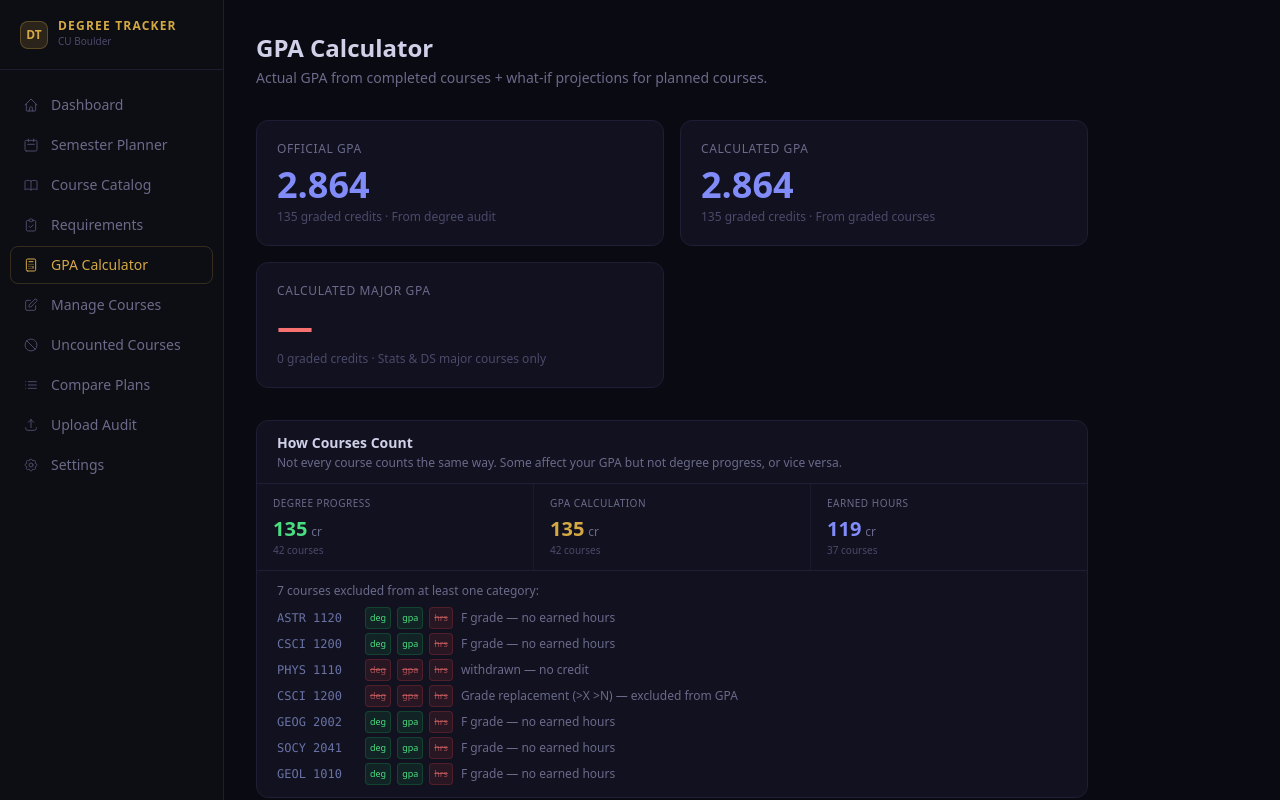
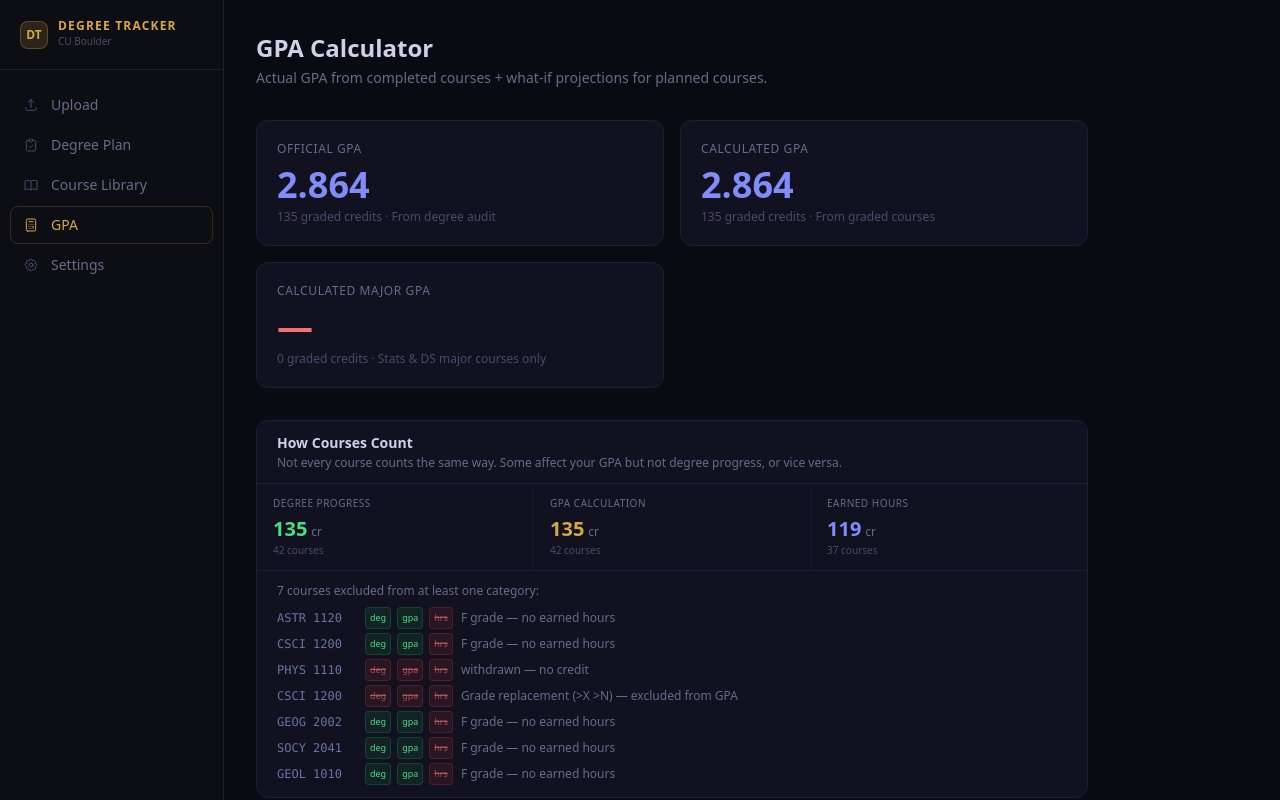
Before and after one commit to 303Devs/Degree_Tracker, a Next.js app: page /gpa in a window 1280 px wide. Shown: the top 800 px of the page. Built offline with nearby package versions, Linux system fonts and the light colour scheme.

Commit message:
Consolidate Degree Tracker navigation and course library support

```diff
--- a/app/gpa/page.tsx
+++ b/app/gpa/page.tsx
@@ -250,8 +250,8 @@ export default function GPAPage() {
                 </div>
               ))}
               {progressSemantics.exclusions.length > 8 && (
-                <a href="/uncounted" className="text-[10px] text-[#d4a843] hover:text-[#e8c068]">
-                  See all {progressSemantics.exclusions.length} on Uncounted page →
+                <a href="/course-library" className="text-[10px] text-[#d4a843] hover:text-[#e8c068]">
+                  See all {progressSemantics.exclusions.length} in Course Library →
                 </a>
               )}
             </div>
@@ -341,13 +341,13 @@ export default function GPAPage() {
               return (
                 <div
                   key={c.id}
-                  className={`flex items-center gap-4 px-5 py-3 transition-opacity ${
+                  className={`grid grid-cols-[minmax(0,1fr)_8.5rem_12rem_3rem] items-center gap-4 px-5 py-3 transition-opacity ${
                     whatIfEnabled ? "" : "opacity-40 pointer-events-none"
                   }`}
                 >
                   <div className="flex-1 min-w-0">
                     <span className="font-mono text-xs text-indigo-300">{c.number}</span>
-                    <span className="text-xs text-[#8888a8] ml-2 truncate">{c.name}</span>
+                    <span className="text-xs text-[#8888a8] ml-2">{c.name}</span>
                     <span className="text-xs text-[#4a4a6a] ml-2">{c.credits}cr</span>
                   </div>
                   <StatusPill status={c.status} />
@@ -362,7 +362,7 @@ export default function GPAPage() {
                       }
                       setWhatIf(newMap);
                     }}
-                    className="px-2.5 py-1.5 bg-[#1a1a2e] border border-[#2a2a3e] rounded-lg text-xs text-[#d0d0e8] focus:outline-none focus:border-[#d4a843]/50"
+                    className="w-full px-2.5 py-1.5 bg-[#1a1a2e] border border-[#2a2a3e] rounded-lg text-xs text-[#d0d0e8] focus:outline-none focus:border-[#d4a843]/50"
                   >
                     <option value="">— pick grade —</option>
                     {GRADE_OPTIONS.map((g) => (
@@ -371,11 +371,9 @@ export default function GPAPage() {
                       </option>
                     ))}
                   </select>
-                  {pts !== null && (
-                    <span className={`text-xs font-mono font-bold w-8 text-right ${gradeColor(hypotheticalGrade!)}`}>
-                      {pts.toFixed(1)}
-                    </span>
-                  )}
+                  <span className={`text-xs font-mono font-bold text-right ${pts !== null ? gradeColor(hypotheticalGrade!) : "text-[#2f2f48]"}`}>
+                    {pts !== null ? pts.toFixed(1) : "—"}
+                  </span>
                 </div>
               );
             })}
--- a/app/manage/page.tsx
+++ b/app/manage/page.tsx
@@ -50,6 +50,9 @@ interface CourseFormData {
   semester: string;
   status: CourseStatus;
   notes: string;
+  countedTowardDegree: boolean;
+  countsTowardGPA: boolean;
+  countsTowardEarnedHours: boolean;
 }
 
 const emptyForm: CourseFormData = {
@@ -61,7 +64,21 @@ const emptyForm: CourseFormData = {
   semester: "",
   status: "not_started",
   notes: "",
+  countedTowardDegree: true,
+  countsTowardGPA: true,
+  countsTowardEarnedHours: true,
 };
+
+function EditDialog({ onClose, children }: { onClose: () => void; children: React.ReactNode }) {
+  return (
+    <div className="fixed inset-0 z-50 flex items-center justify-center p-4">
+      <button className="absolute inset-0 bg-black/70 backdrop-blur-sm" onClick={onClose} aria-label="Close edit dialog" />
+      <div className="relative max-h-[90vh] w-full max-w-4xl overflow-y-auto rounded-2xl border border-[#2a2a3e] bg-[#111120] shadow-2xl">
+        {children}
+      </div>
+    </div>
+  );
+}
 
 function CourseForm({
   initial,
@@ -82,15 +99,28 @@ function CourseForm({
 }) {
   const [form, setForm] = useState(initial);
 
-  function update(field: keyof CourseFormData, value: string) {
+  function update(field: keyof CourseFormData, value: string | boolean) {
     setForm((f) => ({ ...f, [field]: value }));
   }
 
   return (
-    <div className="bg-[#111120] border border-[#1e1e34] rounded-xl p-5 space-y-4">
+    <div className="p-5 space-y-4">
+      <div className="flex items-start justify-between gap-4">
+        <div>
           <h3 className="text-sm font-semibold text-[#d0d0e8]">
             {isEdit ? "Edit Course" : "Add New Course"}
           </h3>
+          <p className="mt-1 text-xs text-[#6a6a8a]">
+            {isEdit ? `${form.dept} ${form.num}` : "Create a course record manually."}
+          </p>
+        </div>
+        <button
+          onClick={onCancel}
+          className="rounded-lg border border-[#2a2a3e] bg-[#1e1e34] px-2.5 py-1 text-xs text-[#8888a8] hover:text-[#d0d0e8]"
+        >
+          Close
+        </button>
+      </div>
 
       <div className="grid grid-cols-2 gap-3">
         <div>
@@ -187,6 +217,36 @@ function CourseForm({
         />
       </div>
 
+      <div className="grid grid-cols-3 gap-3 rounded-xl border border-[#1e1e34] bg-[#0d0d1a] p-3">
+        <label className="flex items-start gap-2 text-xs text-[#8888a8]">
+          <input
+            type="checkbox"
+            checked={form.countedTowardDegree}
+            onChange={(e) => update("countedTowardDegree", e.target.checked)}
+            className="mt-0.5 accent-[#d4a843]"
+          />
+          <span><span className="block text-[#d0d0e8]">Degree progress</span>Counts toward requirements.</span>
+        </label>
+        <label className="flex items-start gap-2 text-xs text-[#8888a8]">
+          <input
+            type="checkbox"
+            checked={form.countsTowardGPA}
+            onChange={(e) => update("countsTowardGPA", e.target.checked)}
+            className="mt-0.5 accent-[#d4a843]"
+          />
+          <span><span className="block text-[#d0d0e8]">GPA</span>Counts in GPA denominator.</span>
+        </label>
+        <label className="flex items-start gap-2 text-xs text-[#8888a8]">
+          <input
+            type="checkbox"
+            checked={form.countsTowardEarnedHours}
+            onChange={(e) => update("countsTowardEarnedHours", e.target.checked)}
+            className="mt-0.5 accent-[#d4a843]"
+          />
+          <span><span className="block text-[#d0d0e8]">Earned hours</span>Counts toward earned credits.</span>
+        </label>
+      </div>
+
       {error && (
         <p className="text-xs text-red-400">{error}</p>
       )}
@@ -267,7 +327,9 @@ export default function ManageCoursesPage() {
           gradePoints,
           notes: form.notes || undefined,
           manuallyAdded: true,
-          countedTowardDegree: true,
+          countedTowardDegree: form.countedTowardDegree,
+          countsTowardGPA: form.countsTowardGPA,
+          countsTowardEarnedHours: form.countsTowardEarnedHours,
         }),
       });
       if (!res.ok) {
@@ -301,6 +363,9 @@ export default function ManageCoursesPage() {
           semester: form.semester || undefined,
           status: form.status,
           notes: form.notes || undefined,
+          countedTowardDegree: form.countedTowardDegree,
+          countsTowardGPA: form.countsTowardGPA,
+          countsTowardEarnedHours: form.countsTowardEarnedHours,
         }),
       });
       if (!res.ok) {
@@ -354,6 +419,9 @@ export default function ManageCoursesPage() {
     semester: editingCourse.semester ?? "",
     status: editingCourse.status,
     notes: editingCourse.notes ?? "",
+    countedTowardDegree: editingCourse.countedTowardDegree !== false,
+    countsTowardGPA: editingCourse.countsTowardGPA !== false,
+    countsTowardEarnedHours: editingCourse.countsTowardEarnedHours !== false,
   } : null;
 
   return (
@@ -376,8 +444,9 @@ export default function ManageCoursesPage() {
         )}
       </div>
 
-      {/* Add Form */}
+      {/* Add/Edit Dialog */}
       {showForm && (
+        <EditDialog onClose={() => { setShowForm(false); setFormError(null); }}>
           <CourseForm
             initial={emptyForm}
             isEdit={false}
@@ -387,10 +456,11 @@ export default function ManageCoursesPage() {
             error={formError}
             semesters={semesters}
           />
+        </EditDialog>
       )}
 
-      {/* Edit Form */}
       {editingCourse && editFormData && (
+        <EditDialog onClose={() => { setEditingCourse(null); setFormError(null); }}>
           <CourseForm
             key={editingCourse.id}
             initial={editFormData}
@@ -401,6 +471,7 @@ export default function ManageCoursesPage() {
             error={formError}
             semesters={semesters}
           />
+        </EditDialog>
       )}
 
       {/* Search */}
--- a/app/settings/page.tsx
+++ b/app/settings/page.tsx
@@ -318,7 +318,7 @@ export default function SettingsPage() {
           <h3 className="text-sm font-semibold text-[#d0d0e8]">Semesters</h3>
           <p className="text-xs text-[#6a6a8a] mt-0.5">
             Add semesters from the{" "}
-            <Link href="/planner" className="text-[#d4a843] hover:underline">Planner</Link>.
+            <Link href="/degree-plan" className="text-[#d4a843] hover:underline">Degree Plan</Link>.
             Delete planned semesters here.
           </p>
         </div>
@@ -379,14 +379,14 @@ export default function SettingsPage() {
         </div>
         <div className="px-5 py-4">
           <Link
-            href="/manage"
+            href="/course-library"
             className="inline-flex items-center gap-2 px-4 py-2 bg-[#d4a843]/10 border border-[#d4a843]/20 text-[#d4a843] rounded-xl text-sm font-medium hover:bg-[#d4a843]/20 transition-colors"
           >
             <svg className="w-4 h-4" fill="none" stroke="currentColor" viewBox="0 0 24 24">
               <path strokeLinecap="round" strokeLinejoin="round" strokeWidth={2}
                 d="M11 5H6a2 2 0 00-2 2v11a2 2 0 002 2h11a2 2 0 002-2v-5m-1.414-9.414a2 2 0 112.828 2.828L11.828 15H9v-2.828l8.586-8.586z" />
             </svg>
-            Manage Courses
+            Open Course Library
           </Link>
         </div>
       </section>
--- a/components/Sidebar.tsx
+++ b/components/Sidebar.tsx
@@ -1,103 +1,36 @@
 "use client";
 
+import type React from "react";
 import Link from "next/link";
 import { usePathname } from "next/navigation";
+import { PRIMARY_NAV, type NavItem } from "@/lib/navigation";
 
-const NAV = [
-  {
-    href: "/",
-    label: "Dashboard",
-    icon: (
+const ICONS: Record<NavItem["icon"], React.ReactNode> = {
+  upload: (
     <svg className="w-4 h-4" fill="none" stroke="currentColor" viewBox="0 0 24 24">
       <path strokeLinecap="round" strokeLinejoin="round" strokeWidth={1.5}
-          d="M3 12l2-2m0 0l7-7 7 7M5 10v10a1 1 0 001 1h3m10-11l2 2m-2-2v10a1 1 0 01-1 1h-3m-6 0a1 1 0 001-1v-4a1 1 0 011-1h2a1 1 0 011 1v4a1 1 0 001 1m-6 0h6" />
+        d="M4 16v1a3 3 0 003 3h10a3 3 0 003-3v-1m-4-8l-4-4m0 0L8 8m4-4v12" />
     </svg>
   ),
-  },
-  {
-    href: "/planner",
-    label: "Semester Planner",
-    icon: (
+  plan: (
     <svg className="w-4 h-4" fill="none" stroke="currentColor" viewBox="0 0 24 24">
       <path strokeLinecap="round" strokeLinejoin="round" strokeWidth={1.5}
-          d="M8 7V3m8 4V3m-9 8h10M5 21h14a2 2 0 002-2V7a2 2 0 00-2-2H5a2 2 0 00-2 2v12a2 2 0 002 2z" />
+        d="M9 5H7a2 2 0 00-2 2v12a2 2 0 002 2h10a2 2 0 002-2V7a2 2 0 00-2-2h-2M9 5a2 2 0 002 2h2a2 2 0 002-2M9 5a2 2 0 012-2h2a2 2 0 012 2m-6 9l2 2 4-4" />
     </svg>
   ),
-  },
-  {
-    href: "/courses",
-    label: "Course Catalog",
-    icon: (
+  library: (
     <svg className="w-4 h-4" fill="none" stroke="currentColor" viewBox="0 0 24 24">
       <path strokeLinecap="round" strokeLinejoin="round" strokeWidth={1.5}
         d="M12 6.253v13m0-13C10.832 5.477 9.246 5 7.5 5S4.168 5.477 3 6.253v13C4.168 18.477 5.754 18 7.5 18s3.332.477 4.5 1.253m0-13C13.168 5.477 14.754 5 16.5 5c1.747 0 3.332.477 4.5 1.253v13C19.832 18.477 18.247 18 16.5 18c-1.746 0-3.332.477-4.5 1.253" />
     </svg>
   ),
-  },
-  {
-    href: "/requirements",
-    label: "Requirements",
-    icon: (
-      <svg className="w-4 h-4" fill="none" stroke="currentColor" viewBox="0 0 24 24">
-        <path strokeLinecap="round" strokeLinejoin="round" strokeWidth={1.5}
-          d="M9 5H7a2 2 0 00-2 2v12a2 2 0 002 2h10a2 2 0 002-2V7a2 2 0 00-2-2h-2M9 5a2 2 0 002 2h2a2 2 0 002-2M9 5a2 2 0 012-2h2a2 2 0 012 2m-6 9l2 2 4-4" />
-      </svg>
-    ),
-  },
-  {
-    href: "/gpa",
-    label: "GPA Calculator",
-    icon: (
+  gpa: (
     <svg className="w-4 h-4" fill="none" stroke="currentColor" viewBox="0 0 24 24">
       <path strokeLinecap="round" strokeLinejoin="round" strokeWidth={1.5}
         d="M9 7h6m0 10v-3m-3 3h.01M9 17h.01M9 14h.01M12 14h.01M15 11h.01M12 11h.01M9 11h.01M7 21h10a2 2 0 002-2V5a2 2 0 00-2-2H7a2 2 0 00-2 2v14a2 2 0 002 2z" />
     </svg>
   ),
-  },
-  {
-    href: "/manage",
-    label: "Manage Courses",
-    icon: (
-      <svg className="w-4 h-4" fill="none" stroke="currentColor" viewBox="0 0 24 24">
-        <path strokeLinecap="round" strokeLinejoin="round" strokeWidth={1.5}
-          d="M11 5H6a2 2 0 00-2 2v11a2 2 0 002 2h11a2 2 0 002-2v-5m-1.414-9.414a2 2 0 112.828 2.828L11.828 15H9v-2.828l8.586-8.586z" />
-      </svg>
-    ),
-  },
-  {
-    href: "/uncounted",
-    label: "Uncounted Courses",
-    icon: (
-      <svg className="w-4 h-4" fill="none" stroke="currentColor" viewBox="0 0 24 24">
-        <path strokeLinecap="round" strokeLinejoin="round" strokeWidth={1.5}
-          d="M18.364 18.364A9 9 0 005.636 5.636m12.728 12.728A9 9 0 015.636 5.636m12.728 12.728L5.636 5.636" />
-      </svg>
-    ),
-  },
-  {
-    href: "/compare",
-    label: "Compare Plans",
-    icon: (
-      <svg className="w-4 h-4" fill="none" stroke="currentColor" viewBox="0 0 24 24">
-        <path strokeLinecap="round" strokeLinejoin="round" strokeWidth={1.5}
-          d="M8 7h12M8 12h12M8 17h12M4 7h.01M4 12h.01M4 17h.01" />
-      </svg>
-    ),
-  },
-  {
-    href: "/upload",
-    label: "Upload Audit",
-    icon: (
-      <svg className="w-4 h-4" fill="none" stroke="currentColor" viewBox="0 0 24 24">
-        <path strokeLinecap="round" strokeLinejoin="round" strokeWidth={1.5}
-          d="M4 16v1a3 3 0 003 3h10a3 3 0 003-3v-1m-4-8l-4-4m0 0L8 8m4-4v12" />
-      </svg>
-    ),
-  },
-  {
-    href: "/settings",
-    label: "Settings",
-    icon: (
+  settings: (
     <svg className="w-4 h-4" fill="none" stroke="currentColor" viewBox="0 0 24 24">
       <path strokeLinecap="round" strokeLinejoin="round" strokeWidth={1.5}
         d="M10.325 4.317c.426-1.756 2.924-1.756 3.35 0a1.724 1.724 0 002.573 1.066c1.543-.94 3.31.826 2.37 2.37a1.724 1.724 0 001.065 2.572c1.756.426 1.756 2.924 0 3.35a1.724 1.724 0 00-1.066 2.573c.94 1.543-.826 3.31-2.37 2.37a1.724 1.724 0 00-2.572 1.065c-.426 1.756-2.924 1.756-3.35 0a1.724 1.724 0 00-2.573-1.066c-1.543.94-3.31-.826-2.37-2.37a1.724 1.724 0 00-1.065-2.572c-1.756-.426-1.756-2.924 0-3.35a1.724 1.724 0 001.066-2.573c-.94-1.543.826-3.31 2.37-2.37.996.608 2.296.07 2.572-1.065z" />
@@ -105,8 +38,7 @@ const NAV = [
         d="M15 12a3 3 0 11-6 0 3 3 0 016 0z" />
     </svg>
   ),
-  },
-];
+};
 
 export default function Sidebar() {
   const pathname = usePathname();
@@ -130,7 +62,7 @@ export default function Sidebar() {
 
       {/* Nav */}
       <nav className="flex-1 px-2.5 py-4 space-y-0.5">
-        {NAV.map(({ href, label, icon }) => {
+        {PRIMARY_NAV.map(({ href, label, icon }) => {
           const active = pathname === href;
           return (
             <Link
@@ -143,7 +75,7 @@ export default function Sidebar() {
               }`}
             >
               <span className={`shrink-0 ${active ? "text-[#d4a843]" : "text-[#4a4a6a]"}`}>
-                {icon}
+                {ICONS[icon]}
               </span>
               <span className="leading-none">{label}</span>
             </Link>
--- /dev/null
+++ b/lib/navigation.ts
@@ -0,0 +1,13 @@
+export interface NavItem {
+  href: string;
+  label: string;
+  icon: "upload" | "plan" | "library" | "gpa" | "settings";
+}
+
+export const PRIMARY_NAV: NavItem[] = [
+  { href: "/upload", label: "Upload", icon: "upload" },
+  { href: "/degree-plan", label: "Degree Plan", icon: "plan" },
+  { href: "/course-library", label: "Course Library", icon: "library" },
+  { href: "/gpa", label: "GPA", icon: "gpa" },
+  { href: "/settings", label: "Settings", icon: "settings" },
+];
```
Also changed, not shown: lib/course-library.ts (added, +45 -0 lines), 1 other file (tests, documents, lock files or other folders). Lines whose indentation alone changed are shown as unchanged.
